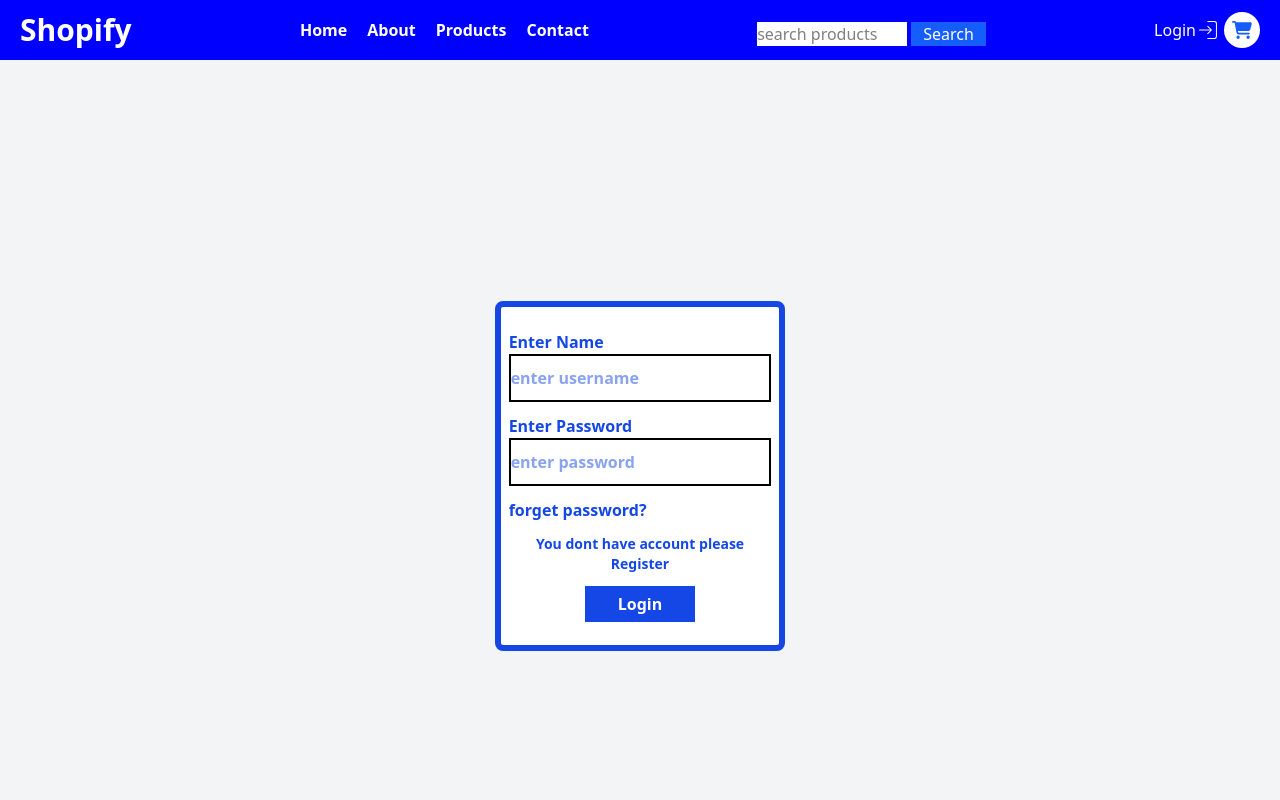
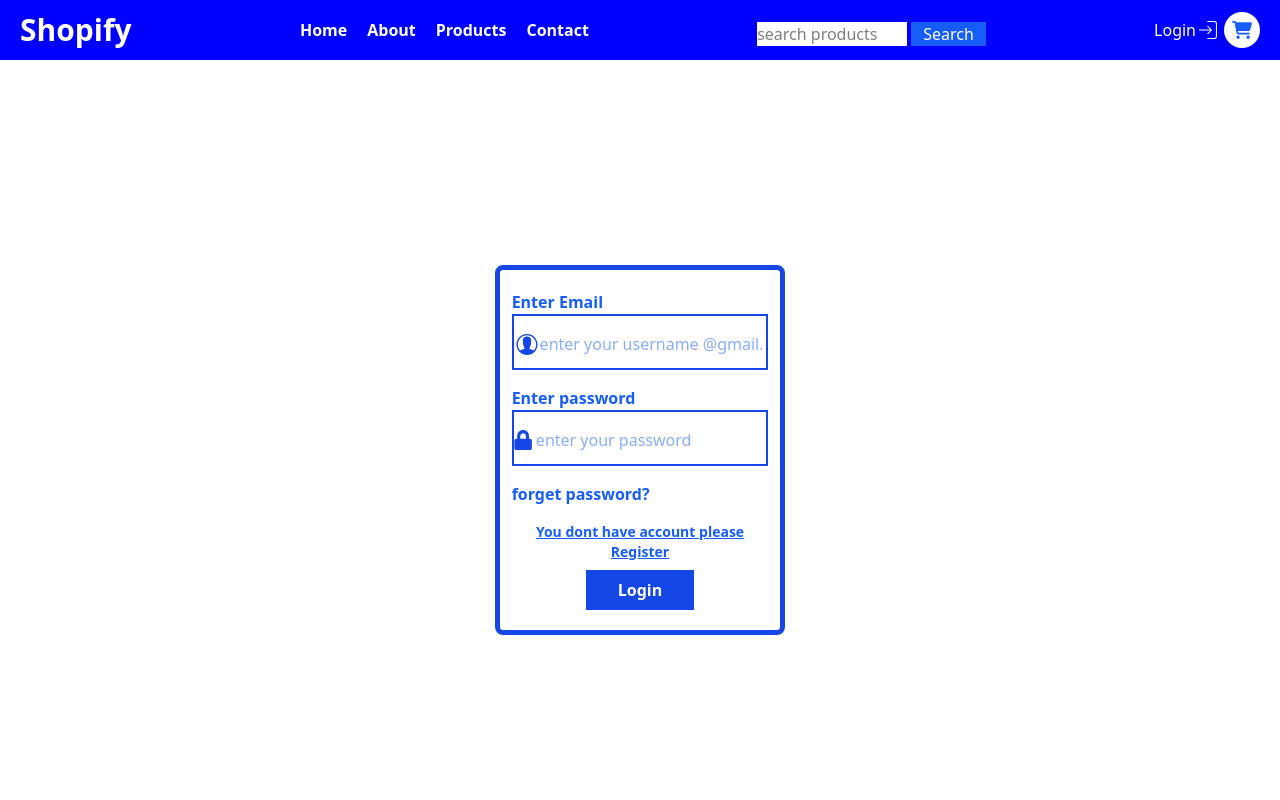
Before and after one commit to rojass2001/Shopify, a React (Vite) app: page /login in a window 1280 px wide. Shown: the top 800 px of the page. Built offline with nearby package versions, Linux system fonts and the light colour scheme.

Commit message:
second commit

```diff
--- a/src/Components/Pages/Filter.jsx
+++ b/src/Components/Pages/Filter.jsx
@@ -17,7 +17,7 @@ const {filterproducts}=useSelector(state=>state.product)
     {filterproducts.length<1?
     <div className='w-full mt-4 h-screen font-bold text-3xl text-center text-blue-600'>No Search Found</div>
     :
-    <div className='w-full mt-5 px-6 md:px-10 gap-y-8 gap-x-2
+    <div className='w-full  mt-5 px-6 md:px-10 gap-y-8 gap-x-2
       grid  grid-cols-1 md:grid-cols-2 lg:grid-cols-4 '>
         {filterproducts?.map((a)=>(
           <Link to="/details">
@@ -32,7 +32,7 @@ const {filterproducts}=useSelector(state=>state.product)
    <p>${Math.floor(a.price)}</p>
 
     <div onClick={()=>dispatch(addtocart(a))} className='p-2 rounded-full bg-white shadow-md absolute bottom-2 right-2
-     shadow-gray-300'> <FaCartShopping className='text-xl'/></div>
+     shadow-gray-300'> <FaCartShopping className='text-xl '/></div>
     </div>
 
     </Link>
--- a/src/Components/Pages/Loginorregister/Loginorregister.jsx
+++ b/src/Components/Pages/Loginorregister/Loginorregister.jsx
@@ -1,22 +1,30 @@
-import { Link } from 'react-router-dom'
-function Loginorregister({buttonname,des,link}) {
+import { FaLock } from "react-icons/fa"
+import { IoIosContact } from "react-icons/io"
+import { Link } from "react-router-dom"
 
+function Loginorregister({des,buttonname,link}) {
     return (
-    <div className='w-full p-2 pt-[160px] min-h-screen bg-gray-100 place-content-center place-items-center'>
-      <div className='w-full   md:w-[50%] lg:w-[23%] place-content-center py-2 px-2 font-bold  bg-white
-      min-h-[250px] space-y-3 border-[6px] border-blue-700 text-blue-700 rounded-lg sm:w-full md:min-h-[350px]'>
-       <label >Enter Name</label>
-       <input className="border-2 h-12 w-full border-black" name="uname" placeholder='enter username'/>
-       <label >Enter Password</label>
-       <input name="pass" type="password"className='border-2 h-12 w-full  border-black'
-       placeholder='enter password'/>
-       <p className=''>forget password?</p>
-       <Link to={link}><p className='text-sm text-center text-blue-700 mt-2'>{des}</p></Link>
-       <div className='w-full text-center text-white'>
-        <button  className='w-[110px] mt-3 bg-blue-700 h-9'>{buttonname}</button>
+      <div className=' w-full min-h-screen pb-5 px-2 pt-[120px] place-content-center place-items-center '>
+      <form className='w-full md:w-[50%] lg:w-[23%] bg-white space-y-4 border-[5px] border-blue-700
+      place-content-center rounded-lg text-blue-600 min-h-[380px] lg:min-h-[320px]   px-3 py-12 lg:py-5'>
+      <label className='font-bold '>Enter Email</label>
+     <div className="w-full flex  items-center h-14 pr-1 place-content-center border-2 border-blue-700">
+      <IoIosContact className="mt-1 text-blue-700"size={29}/>
+       <input placeholder='enter your username @gmail.com'className='w-full  outline-none mt-1 h-12 lg:h-9'/></div>
+      <label className='font-bold '>Enter password</label>
+      <div className="w-full flex gap-1  items-center h-14 pr-1 place-content-center border-2  border-blue-700">
+      <FaLock className="mt-1  text-blue-700"size={20}/>
+      <input type="password"placeholder='enter your password'className='w-full  outline-none mt-1 h-12 lg:h-9'/>
       </div>
+      <p className="font-bold ">forget password?</p>
+    <Link to={link}> <p className='text-sm font-bold underline text-center mt-2'>{des}</p></Link>
+     <div className='w-full mt-2 text-center'>
+      <button className=' px-8 py-2 font-bold mx-auto text-white bg-blue-700 '>{buttonname}</button>
       </div>
+      </form>
+
       </div>
     )
   }
+
   export default Loginorregister
```
Lines whose indentation alone changed are shown as unchanged.
